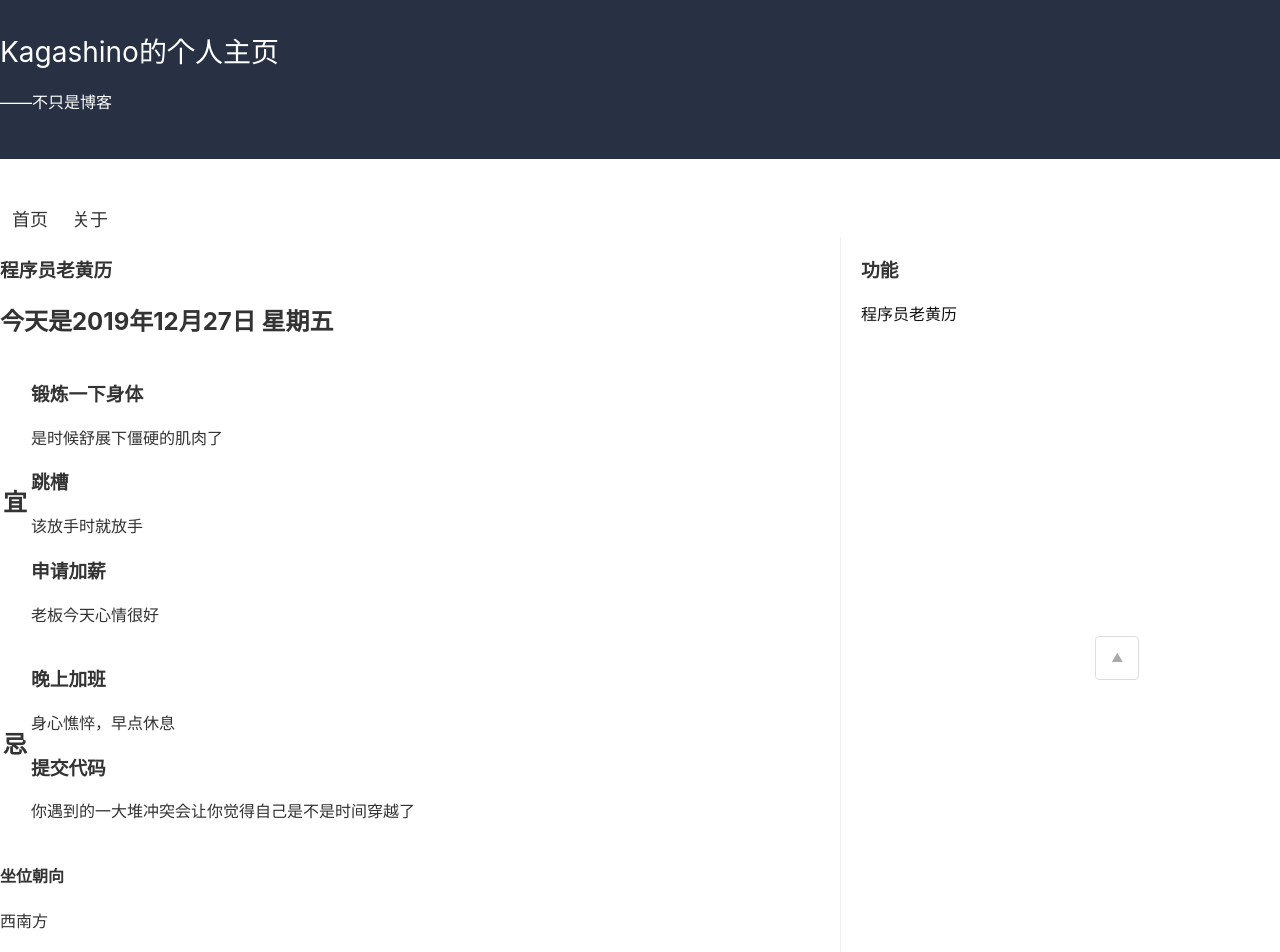
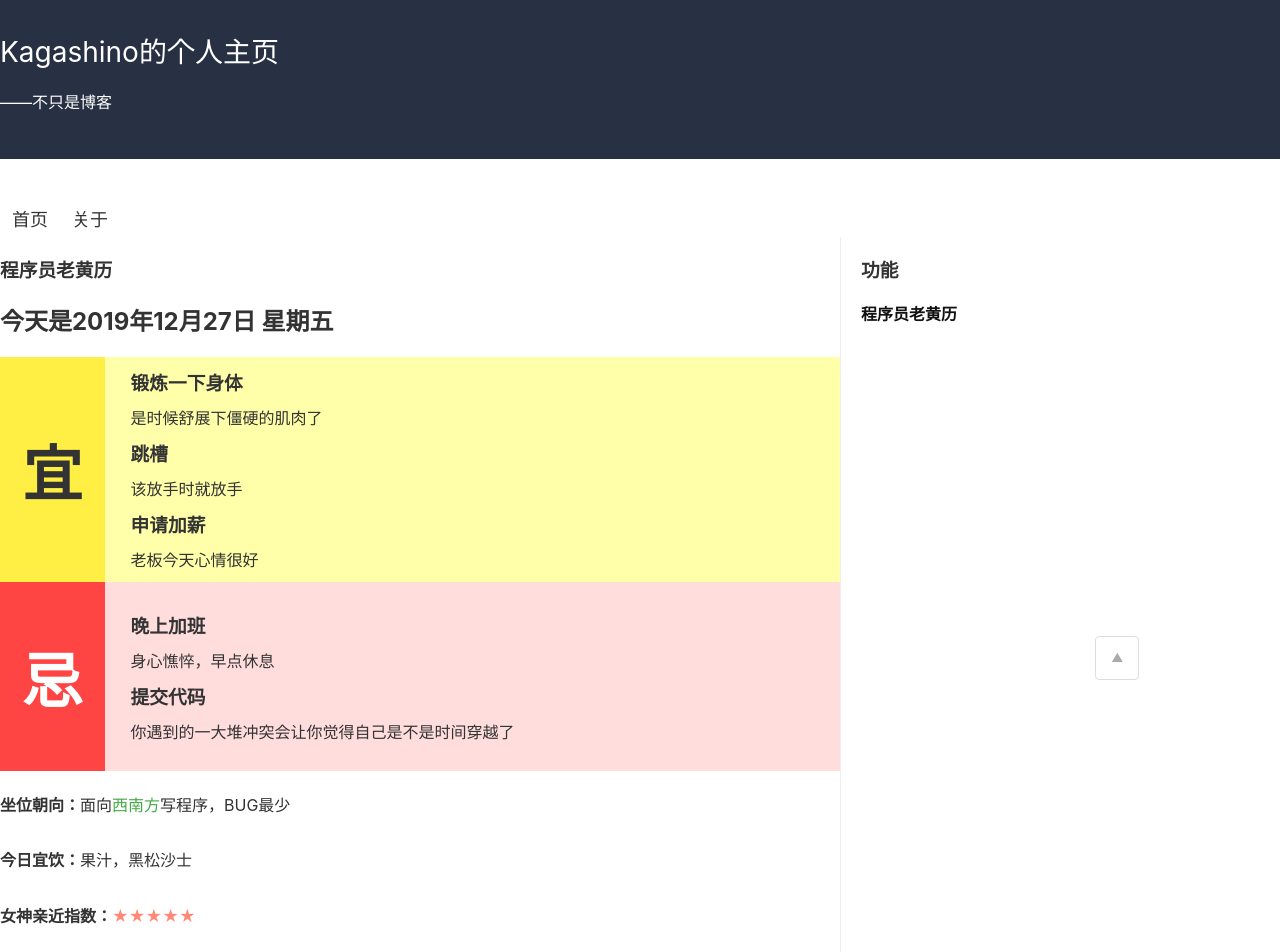
Before and after one commit to Kagashino/kg-site, a React (Create React App) app: page /almanac in a window 1280 px wide. Shown: the top 952 px of the page. Built offline with nearby package versions, Linux system fonts and the light colour scheme; no server answers.

Commit message:
ui: almanac; feat: baidu statistic

```diff
--- a/public/index.html
+++ b/public/index.html
@@ -71,5 +71,14 @@
     </header>
     <div id="root" class="wrapper"></div>
     <footer class="wrapper">Powered by React</footer>
+    <script>
+      var _hmt = _hmt || [];
+      (function() {
+        var hm = document.createElement("script");
+        hm.src = "https://hm.baidu.com/hm.js?714c0ff47fb45123a87ff2460750d843";
+        var s = document.getElementsByTagName("script")[0];
+        s.parentNode.insertBefore(hm, s);
+      })();
+    </script>
   </body>
 </html>
--- a/src/container/Almanac.tsx
+++ b/src/container/Almanac.tsx
@@ -1,20 +1,21 @@
 import React from 'react';
+import { AlmanacResult } from "../types";
 import { useAlmanac } from './Almanac.hook'
-import { AlmanacResult } from "../types";
+
+import './styles/Almanac.scss'
 
 export default function Almanac () {
   const res: AlmanacResult = useAlmanac();
-  console.log(res)
   return (
     <>
       <h3>程序员老黄历</h3>
-      <section>
+      <section className="almanac">
         <h2>{res.todayStr}</h2>
-        <table>
+        <table cellSpacing={0}>
           <tbody>
-          <tr>
-            <td><h2>宜</h2></td>
-            <td>
+          <tr className="fit">
+            <td className="title"><h2>宜</h2></td>
+            <td className="detail">
               {
                 res.good.map((item, index)=>(
                   <div key={index}>
@@ -25,9 +26,9 @@ export default function Almanac () {
               }
             </td>
           </tr>
-          <tr>
-            <td><h2>忌</h2></td>
-            <td>
+          <tr className="unfit">
+            <td className="title"><h2>忌</h2></td>
+            <td className="detail">
               {
                 res.bad.map((item, index)=>(
                   <div key={index}>
@@ -40,13 +41,21 @@ export default function Almanac () {
           </tr>
           </tbody>
         </table>
-        <div className="">
-          <h4>坐位朝向</h4>
-          <span>{ res.direction }</span>
-          <h4>今日宜饮</h4>
-          <span>{ res.drink.join('，') }</span>
-          <h4>女神亲近指数：</h4>
-          <span className="mekami">{ res.rate }</span>
+        <div className="other">
+          <div>
+            <h4>坐位朝向：</h4>
+            <span>
+              面向<span className="direction">{ res.direction }</span>写程序，BUG最少
+            </span>
+          </div>
+          <div>
+            <h4>今日宜饮：</h4>
+            <span>{ res.drink.join('，') }</span>
+          </div>
+          <div>
+            <h4>女神亲近指数：</h4>
+            <span className="mekami">{ res.rate }</span>
+          </div>
         </div>
         <footer>
           本老黄历保留了日期种子计算方法，可通过自定义配置，生成任意类型的老黄历
--- a/src/container/styles/Almanac.scss
+++ b/src/container/styles/Almanac.scss
@@ -1,3 +1,49 @@
 .almanac {
-
+  table {
+    width: 100%;
+  }
+  table tr {
+    .title {
+      font-size: 40px;
+      text-align: center;
+    }
+    .detail {
+      h3, p {
+        margin: 10px 25px;
+      }
+    }
+    &.fit {
+      .title {
+        background-color: #fe4;
+      }
+      .detail {
+        background-color: #ffa;
+      }
+    }
+    &.unfit {
+      .title {
+        background-color: #f44;
+        color: #fff;
+      }
+      .detail {
+        background-color: #fdd;
+      }
+    }
+  }
+  .other {
+    h4 {
+      display: inline-block;
+      margin-bottom: 10px;
+    }
+    .direction {
+      color: #4a4;
+    }
+    .mekami {
+      color: #f87;
+    }
+  }
+  footer {
+    margin: 20px 0;
+    color: #aaa;
+  }
 }
--- a/src/container/styles/Sidebar.scss
+++ b/src/container/styles/Sidebar.scss
@@ -4,6 +4,7 @@ aside.sidebar {
     color: #888;
   }
   a.active {
+    font-weight: bold;
     color: #111;
   }
 }
```
Also changed, not shown: 2 other files (tests, documents, lock files or other folders).
